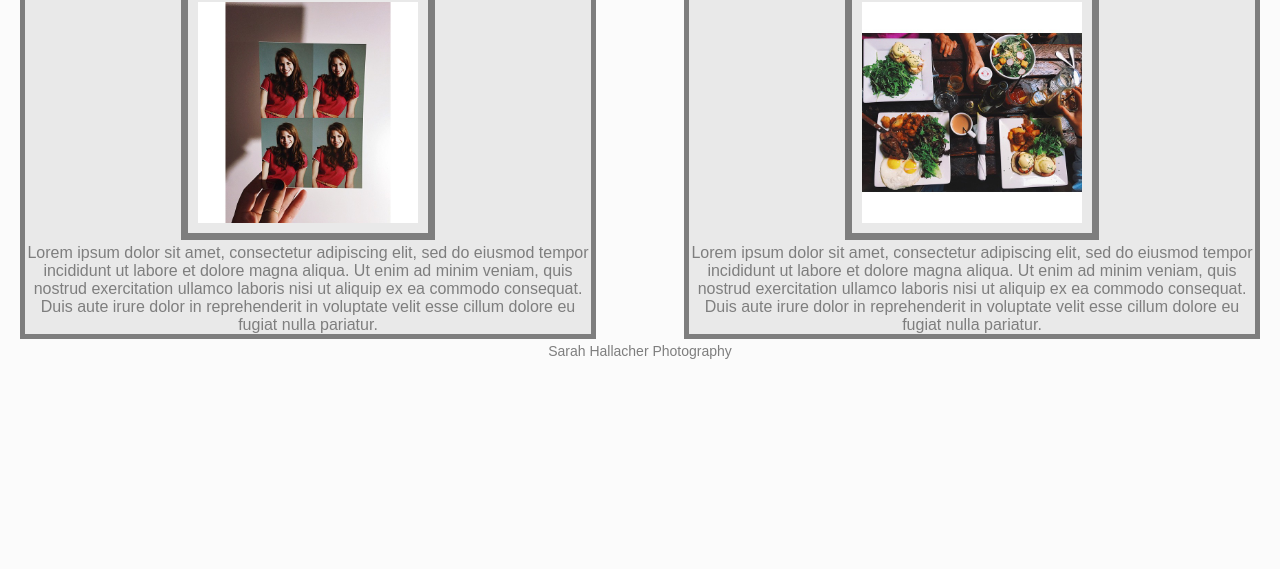
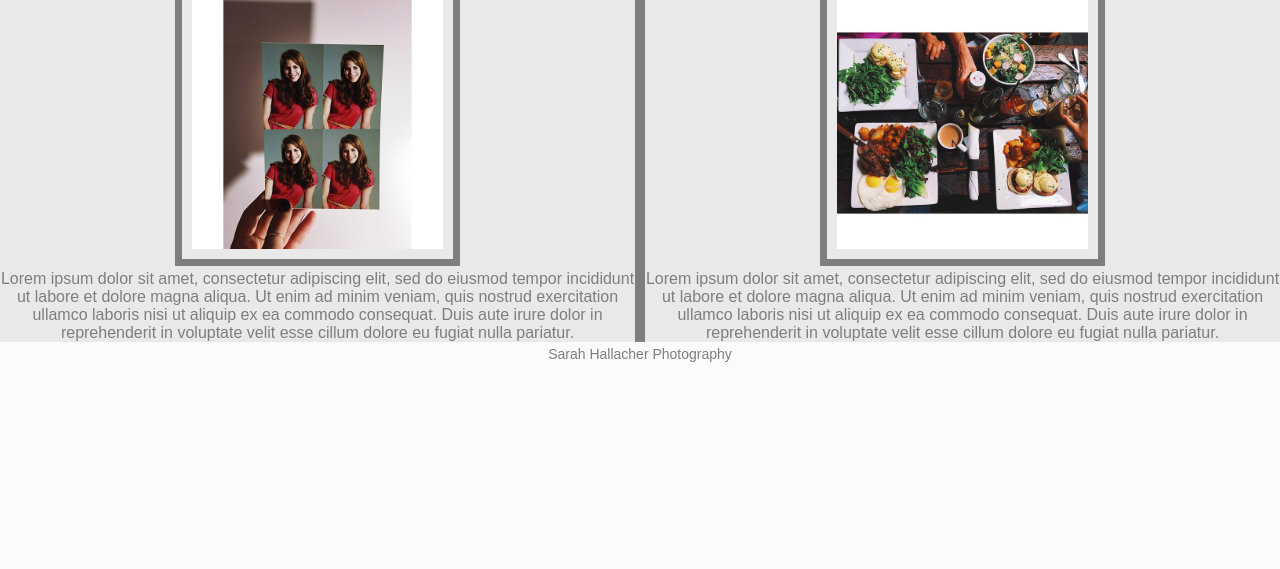
Before and after one commit to lisalou1/lisalou1.github.io, a plain HTML site: page Project6/blog.html in a window 1280 px wide. Shown: the part 231-800 px from the top of the page. Drawn offline with Linux system fonts and the light colour scheme; a web font is replaced by a local one.

Commit message:
Update style.css

```diff
--- a/Project6/css/style.css
+++ b/Project6/css/style.css
@@ -50,17 +50,14 @@ footer {text-align: center;
 	font-size: 14px;
 }
 /*Blog Page*/
-#wrapper2 { float: right;
-}
-.photobooth {border: solid;
-			border-width: 5px;
-			margin-top: 15px;
-			margin-left: 20px;
-			width: 45%;
-			text-align: center;
-			float: left;
-			background-color: #e9e9e9;
-			font-family: "josefin sans", sans-serif;
+.photobooth, .brunch {
+	border-right: solid 5px;
+	margin-top: 15px;
+	width: 50%;
+	text-align: center;
+	float: left;
+	background-color: #e9e9e9;
+	font-family: "josefin sans", sans-serif;
 }
 .photobooth img {border: solid;
 				padding: 10px;
@@ -72,15 +69,9 @@ footer {text-align: center;
 				padding: 0px;
 				font-family: Bentham, serif;
 }
-.brunch	 {border: solid;
-	border-width: 5px;
-	margin-top: 15px;
-	margin-right: 20px;
-	width: 45%;
-	text-align: center;
-	float: right;
-	background-color: #e9e9e9;
-	font-family: "josefin sans", sans-serif;
+.brunch	 {
+	border-left:5px solid;
+	border-right:none;
 }
 .brunch img {border: solid;
 				padding: 10px;
```
